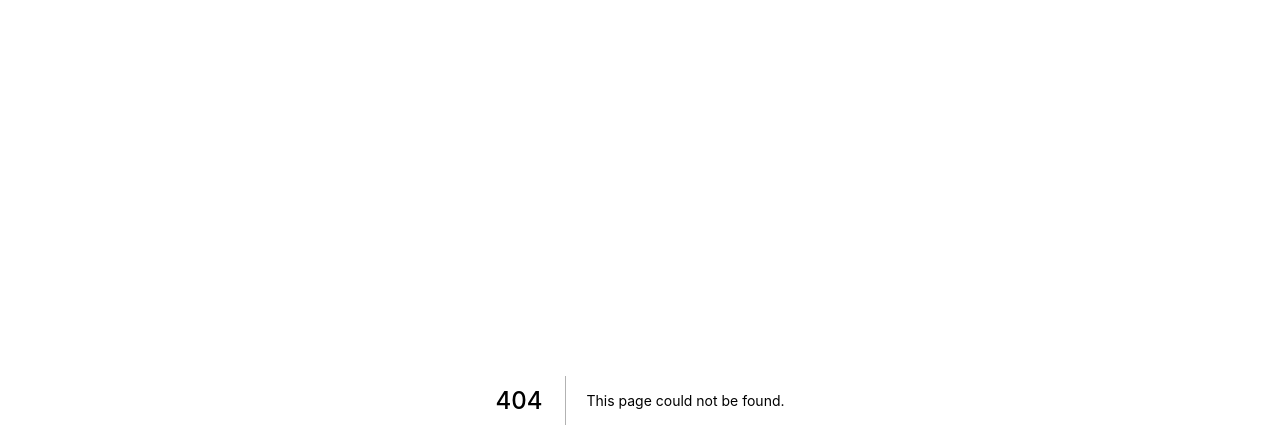
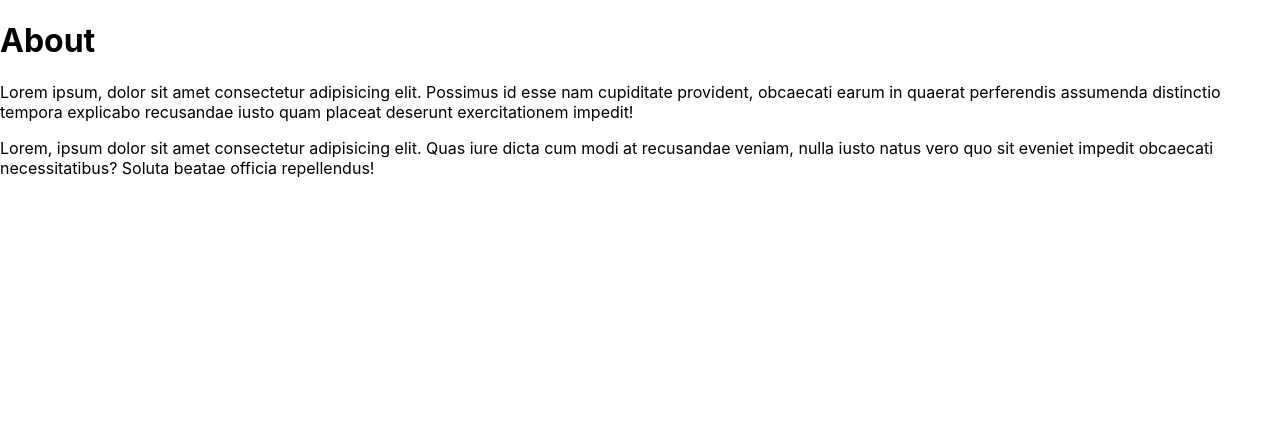
Before and after one commit to DarvinKlein/Nextjs, a Next.js app: page /about in a window 1280 px wide. Before the commit this address had no page. Shown: the top 448 px of the page. Built offline with nearby package versions, Linux system fonts and the light colour scheme.

Commit message:
Second commit

```diff
--- /dev/null
+++ b/pages/about.js
@@ -0,0 +1,11 @@
+const About = () => {
+    return (
+        <div>
+            <h1>About</h1>
+            <p>Lorem ipsum, dolor sit amet consectetur adipisicing elit. Possimus id esse nam cupiditate provident, obcaecati earum in quaerat perferendis assumenda distinctio tempora explicabo recusandae iusto quam placeat deserunt exercitationem impedit!</p>
+            <p>Lorem, ipsum dolor sit amet consectetur adipisicing elit. Quas iure dicta cum modi at recusandae veniam, nulla iusto natus vero quo sit eveniet impedit obcaecati necessitatibus? Soluta beatae officia repellendus!</p>
+        </div>
+      );
+}
+
+export default About;
--- a/pages/index.js
+++ b/pages/index.js
@@ -4,7 +4,9 @@ import styles from '../styles/Home.module.css'
 export default function Home() {
   return (
     <div>
-      <h1>Hello Senior! Mayng gabie diha</h1>
+      <h1>Homepage</h1>
+      <p>Lorem ipsum dolor, sit amet consectetur adipisicing elit. Ipsam rem libero atque dignissimos ratione, doloremque eius id, quas laudantium accusantium quo, temporibus facilis totam odit voluptatum vero ipsa aut beatae!</p>
+      <p>Lorem ipsum dolor, sit amet consectetur adipisicing elit. Ipsam rem libero atque dignissimos ratione, doloremque eius id, quas laudantium accusantium quo, temporibus facilis totam odit voluptatum vero ipsa aut beatae!</p>
     </div>
   )
 }
```
Also changed, not shown: pages/ninjas/test.js (added, +9 -0 lines).
